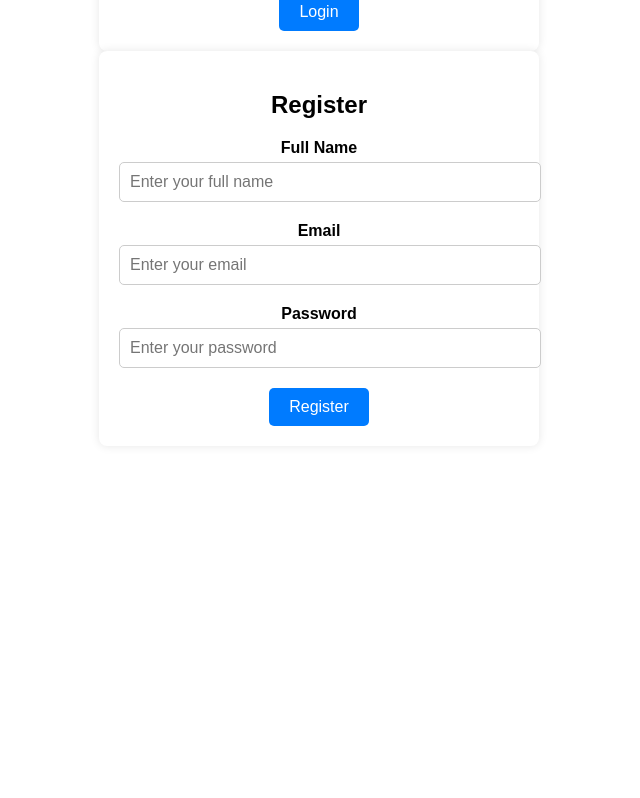
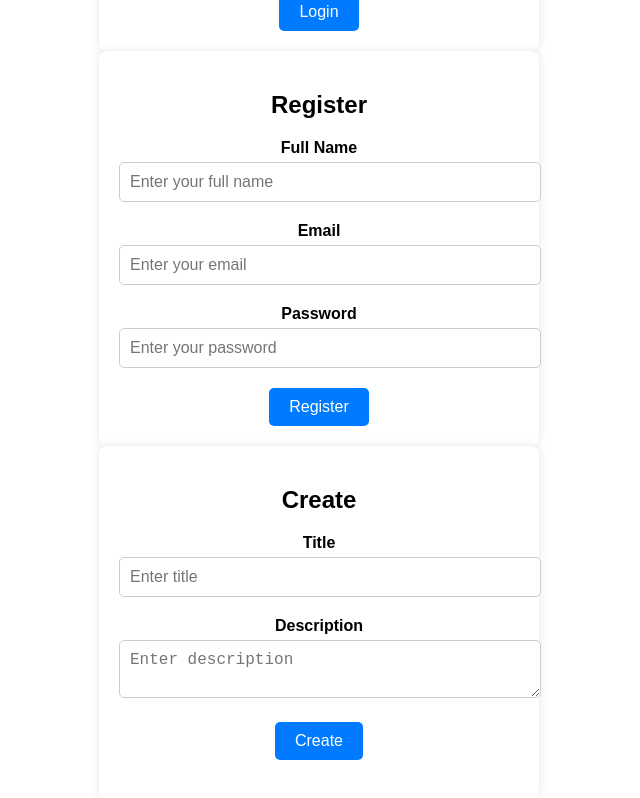
Before and after one commit to Deultum/Headhunters, a React (Vite) app in the folder headhunter/: page / in a window 1280 px wide. Shown: the part 2078-2876 px from the top of the page, without its empty margins (321-961 px from the left). Before the commit the page ends 2556 px from the top, so only its background shows below. Built offline with nearby package versions, Linux system fonts and the light colour scheme.

Commit message:
Create page added

```diff
--- a/headhunter/src/App.jsx
+++ b/headhunter/src/App.jsx
@@ -6,6 +6,7 @@ import Homepage from './components/Homepage';
 import Catalog from './components/Catalog';
 import Login from './components/Login';
 import Register from './components/Register';
+import Create from './components/Create';
 
 
 function App() {
@@ -18,6 +19,7 @@ function App() {
       <Catalog/>
       <Login/>
       <Register/>
+      <Create/>
       <Footer/>
     </>
   )
--- /dev/null
+++ b/headhunter/src/components/Create.jsx
@@ -0,0 +1,24 @@
+const Create = ()=> {
+    const handleSubmit = (event) => {
+        event.preventDefault();
+
+      };
+    return (
+        <div className="create-container">
+      <h2>Create</h2>
+      <form className="create-form" onSubmit={handleSubmit}>
+        <div className="form-group">
+          <label className="label" htmlFor="title">Title</label>
+          <input className="input" type="text" id="title" name="title" placeholder="Enter title" required />
+        </div>
+        <div className="form-group">
+          <label className="label" htmlFor="description">Description</label>
+          <textarea className="input" id="description" name="description" placeholder="Enter description" required />
+        </div>
+        <button className="button" type="submit">Create</button>
+      </form>
+    </div>
+
+    )
+}
+export default Create;
--- a/headhunter/src/index.css
+++ b/headhunter/src/index.css
@@ -207,3 +207,49 @@ body {
 .btn:hover {
   background-color: #0056b3;
 }
+/* createStyles.css */
+
+.create-container {
+  max-width: 400px;
+  margin: 0 auto;
+  padding: 20px;
+  background-color: #fff;
+  border-radius: 8px;
+  box-shadow: 0 0 10px rgba(0, 0, 0, 0.1);
+}
+
+.create-form {
+  margin-bottom: 20px;
+}
+
+.form-group {
+  margin-bottom: 20px;
+}
+
+.label {
+  display: block;
+  font-weight: bold;
+  margin-bottom: 5px;
+}
+
+.input {
+  width: 100%;
+  padding: 10px;
+  border: 1px solid #ccc;
+  border-radius: 5px;
+  font-size: 16px;
+}
+
+.button {
+  padding: 10px 20px;
+  font-size: 16px;
+  border: none;
+  border-radius: 5px;
+  cursor: pointer;
+  color: #fff;
+  background-color: #007bff;
+}
+
+.button:hover {
+  background-color: #0056b3;
+}
```
